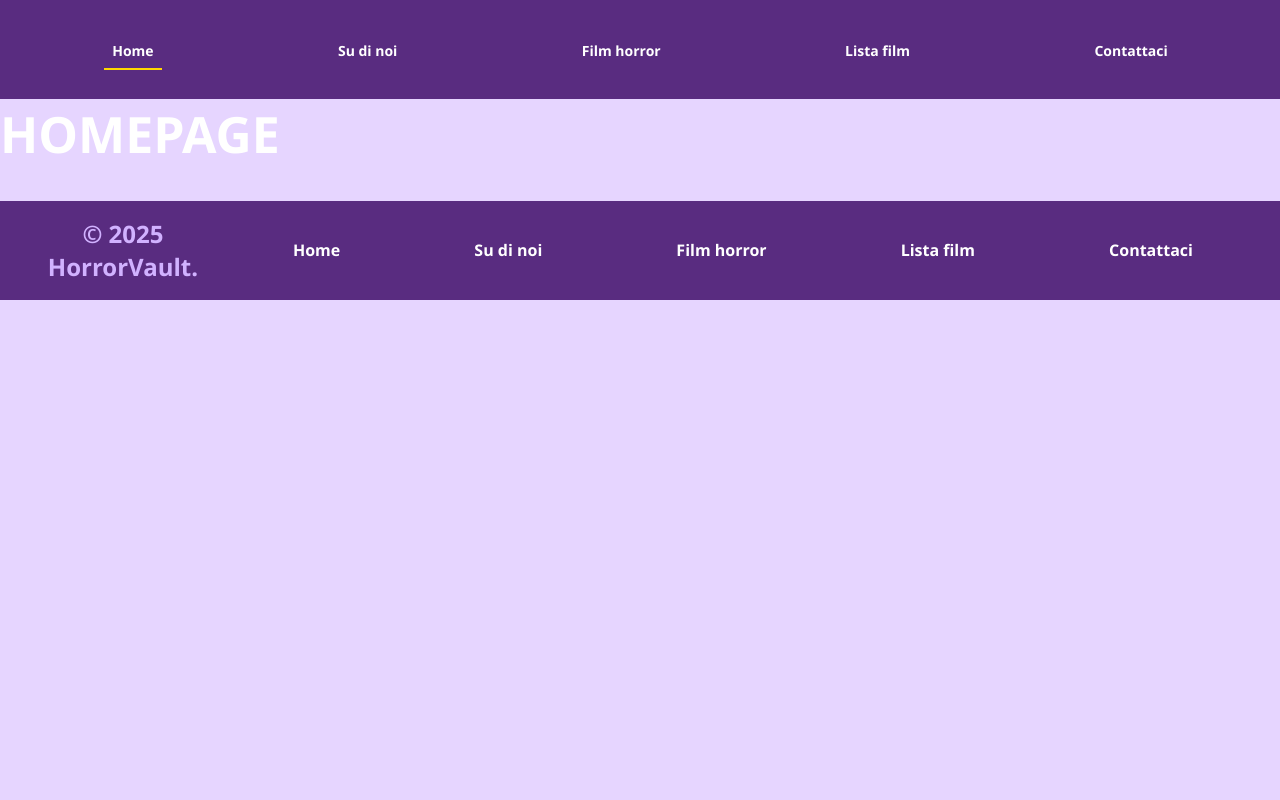
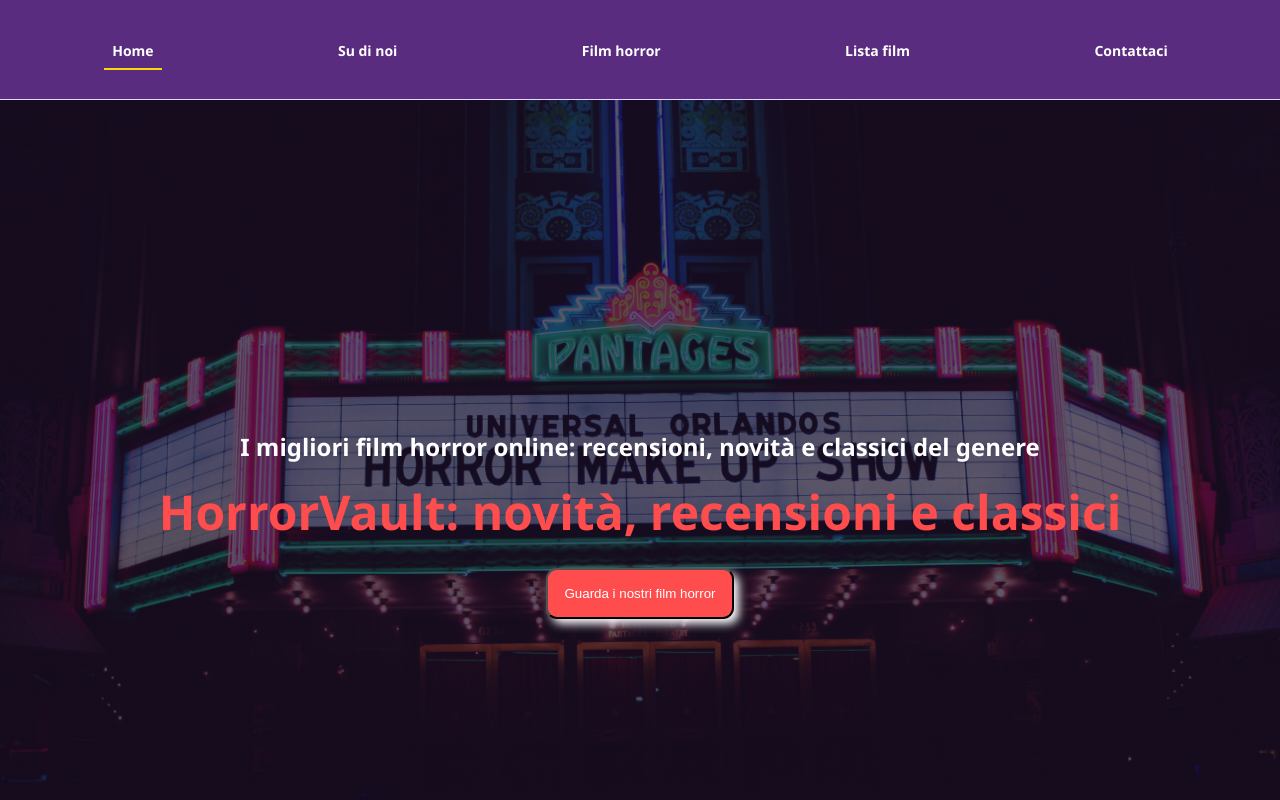
Before and after one commit to EliaGiolli/HorrorVault-Vue, a Vue app: page / in a window 1280 px wide. Shown: the top 800 px of the page. Built offline with nearby package versions, Linux system fonts and the light colour scheme.

Commit message:
started creating homepage.vue

```diff
--- a/src/components/Button.vue
+++ b/src/components/Button.vue
@@ -34,7 +34,7 @@ const isRouter = !!props.to;
 .customBtn {
   background-color: var(--color-accent);
   color: var(--color-text-primary);
-  padding: 0.6rem;
+  padding: 1rem;
   margin: 0 auto;
   border-radius: 11px;
   box-shadow: 5px 5px 10px var(--color-text-primary);
@@ -46,6 +46,6 @@ const isRouter = !!props.to;
 
 .customBtn:is(:hover, .router-link-active) {
   background-color: var(--color-text-active);
-  color: var(--color-background);
+  color: var(--color-text-tertiary);
 }
 </style>
--- /dev/null
+++ b/src/components/Hero.vue
@@ -0,0 +1,77 @@
+<template>
+<section class="hero-section">
+    <div class="text-wrapper">
+         <h3>I migliori film horror online: recensioni, novità e classici del genere</h3>
+        <h1>HorrorVault: novità, recensioni e classici</h1>
+
+        <Button>
+            <RouterLink to="/horror">Guarda i nostri film horror</RouterLink>
+        </Button>
+    </div>
+</section>
+
+</template>
+
+<script setup>
+import Button from './Button.vue'
+import { RouterLink } from 'vue-router';
+</script>
+
+<style scoped>
+.hero-section{
+    width:100%;
+    min-height: 100vh;
+    padding: 1.5rem;
+    display: flex;
+    flex-direction: column;
+    justify-items: center;
+    align-items: center;
+    text-align: center;
+    color: var(--color-text-primary);
+    background-image:
+      linear-gradient(rgba(30,16,42,0.7), rgba(30,16,42,0.7)),
+      url('/assets/horror-cinema.jpg');
+    background-size: cover;
+    background-position: center;
+
+}
+
+.text-wrapper{
+    width: 100vw;
+    min-height: 100vh;
+    display: flex;
+    flex-direction: column;
+    justify-content: center;
+    align-items: center;
+    text-align: center;
+    gap: 1rem;
+    padding: 0-8 rem;
+}
+
+.text-wrapper h1 {
+    font-size: var(--font-3xl);
+    font-weight: 900;
+    color: var(--color-accent);
+    margin-bottom: 0.5rem;
+}
+
+.text-wrapper h3 {
+    font-size: var(--font-xl);
+}
+
+.text-wrapper a {
+    text-decoration: none;
+    color: var(--color-text-primary);
+}
+
+@media (max-width: 480px) {
+   .text-wrapper {
+         align-items: flex-end;
+        text-align: right;
+  }
+  .text-wrapper h1 {
+    font-size: var(--font-2xl);
+    }
+}
+
+</style>
--- a/src/views/About.vue
+++ b/src/views/About.vue
@@ -1,8 +1,6 @@
 <template>
   <section class="about-container" aria-labelledby="about-heading">
     <article class="about-content">
-      <!-- aria-labelledby help screen reader to read the title -->
-      <!-- they are usually linked to an id attribute -->
       <h1 id="about-heading"><strong>Benvenuto su HorrorVault</strong></h1>
       <p class="about-description">
         <strong>HorrorVault</strong> è il tuo rifugio digitale per esplorare il mondo del <strong>cinema horror</strong>.
--- a/src/views/Homepage.vue
+++ b/src/views/Homepage.vue
@@ -1,12 +1,17 @@
 <template>
-    <h1 class="">Homepage</h1>
+    <div class="page-wrapper">
+        <Hero />
+    </div>
 </template>
 
-<script setup></script>
+<script setup>
+import Hero from '../components/Hero.vue';
+</script>
 
 <style scoped>
-h1{
-    text-transform: uppercase;
-    font-size: 50px;
+.page-wrapper{
+    display: flex;
+    flex-direction: column;
+    min-height: 500px;
 }
 </style>
--- a/src/views/HorrorFilms.vue
+++ b/src/views/HorrorFilms.vue
@@ -27,54 +27,53 @@ import { films } from '../data/filmsData.js'
   gap: 2rem;
   padding: 2rem;
   min-height: 500px;
+}
 
-    .horror-card{
+.horror-card {
   background-color: var(--color-background);
   border: 1px solid var(--color-light);
   border-radius: 0.8rem;
   box-shadow: 0 10px 15px var(--color-text-primary), 0 4px 6px rgba(0, 0, 0, 0.1);
   transition: transform 0.3s ease;
+}
 
-      &:hover{
+.horror-card:hover {
   transform: scale(1.02);
 }
 
-        h2 {
+.horror-card h2 {
   margin-bottom: 0.5rem;
   font-size: var(--font-2xl);
   color: var(--color-accent);
 }
-      .img-div{
+
+.img-div {
   padding: 1rem;
-        width:100%;
+  width: 100%;
+}
 
-        & img{
+.img-div img {
   object-fit: cover;
   width: 100%;
   height: 300px;
 }
-    }
+
+
 .card-details {
   display: flex;
   flex-direction: column;
   gap: 0.5rem;
+}
 
-      & p{
+.card-details p {
   font-size: var(--font-lg);
   padding: 0.75rem;
 }
-    }
 
-    }
-
-}
 
 @media (max-width: 480px) {
   .img-div img {
     height: 200px;
   }
 }
-
-
-
 </style>
```
Also changed, not shown: public/assets/horror-cinema.jpg (added). Lines whose indentation alone changed are shown as unchanged.
